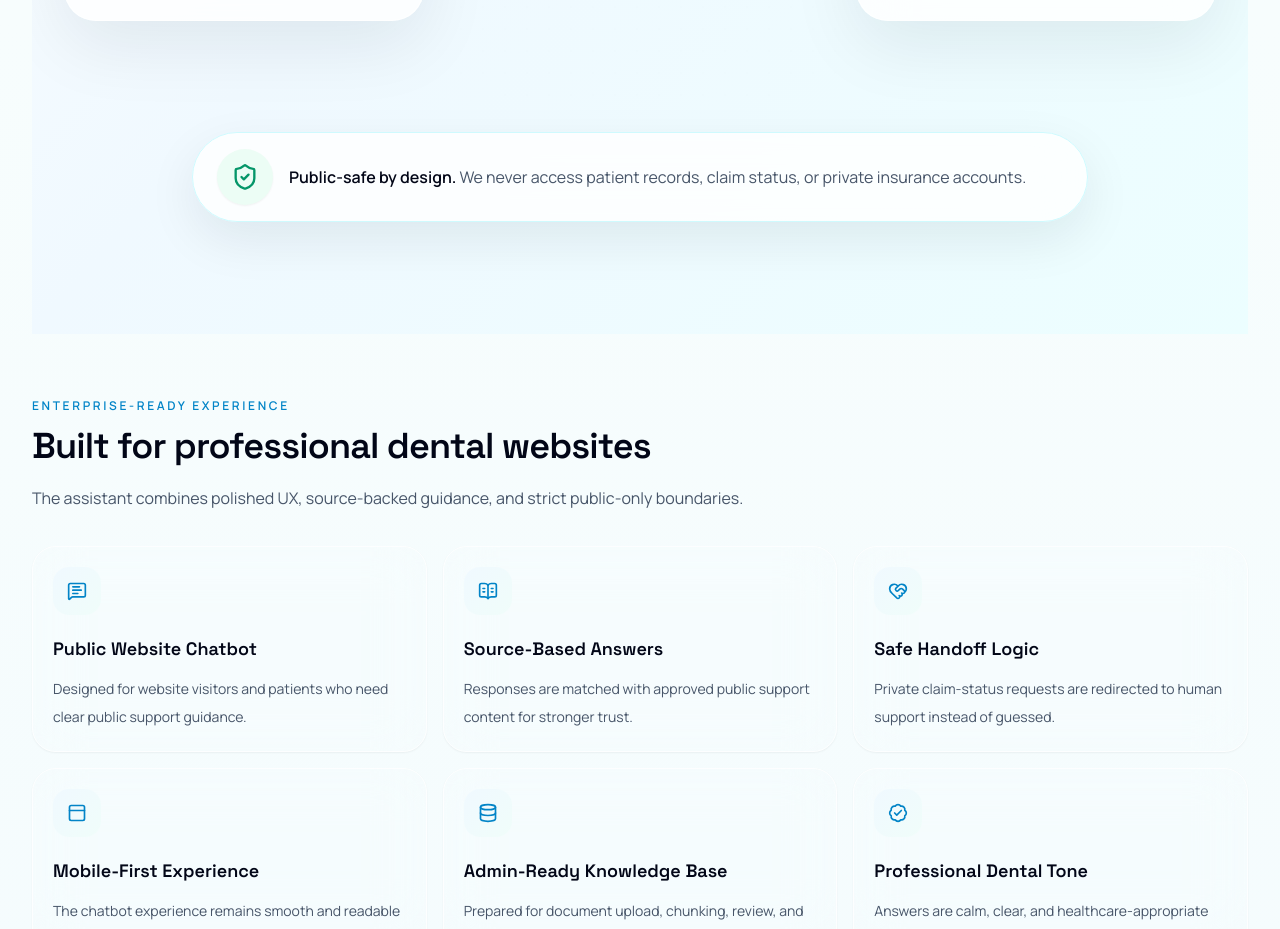
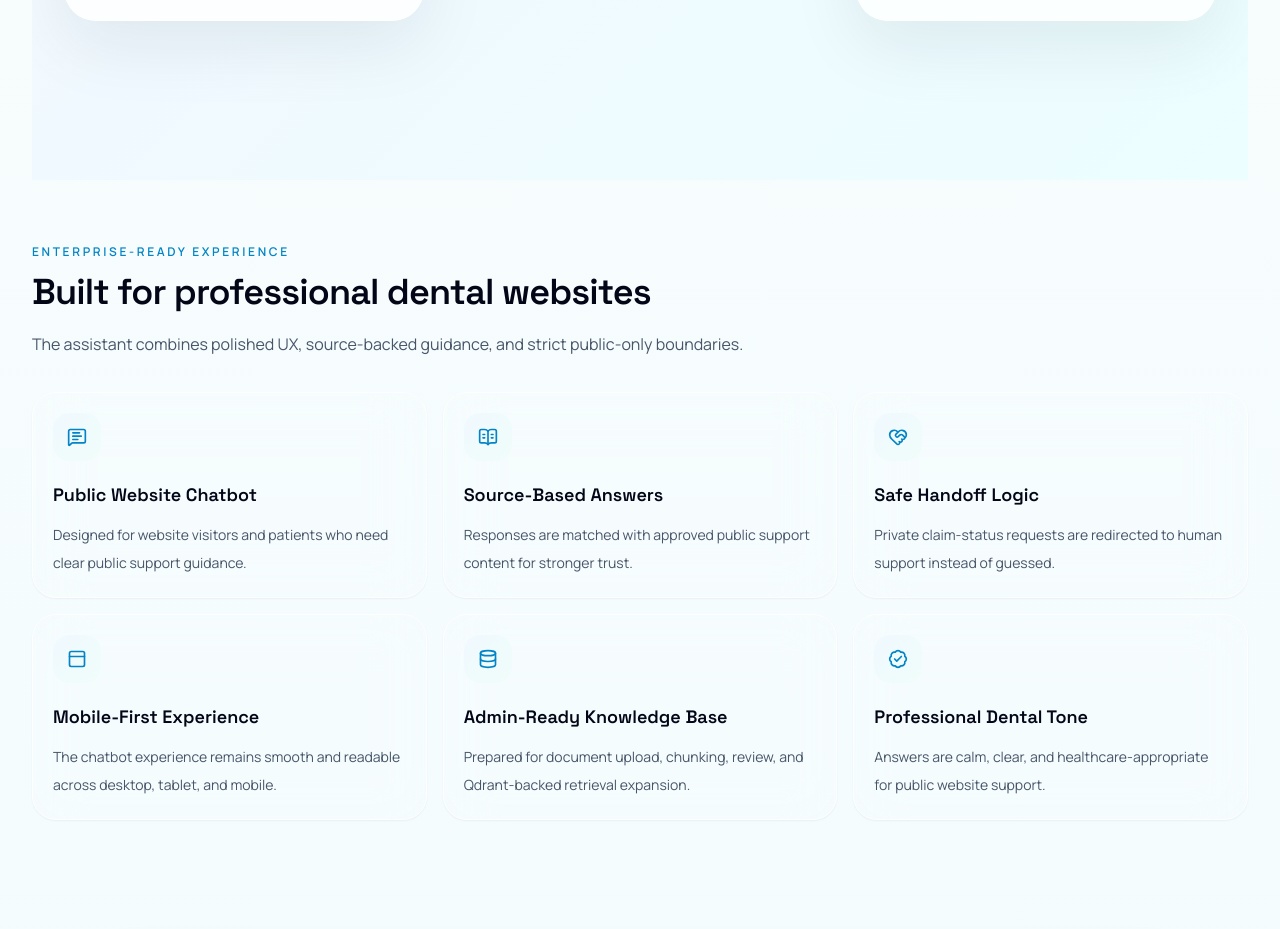
Before and after one commit to syed-daniyalH/Dental-RAG-chatbot, a Next.js app: page / in a window 1280 px wide. Shown: the part 3437-4366 px from the top of the page. Built offline with nearby package versions, Linux system fonts and the light colour scheme.

Commit message:
Remove workflow section badge

```diff
--- a/components/landing/AnimatedWorkflowSection.tsx
+++ b/components/landing/AnimatedWorkflowSection.tsx
@@ -2,7 +2,7 @@
 
 import Image from "next/image";
 import { motion } from "framer-motion";
-import { Bot, ShieldCheck } from "lucide-react";
+import { Bot } from "lucide-react";
 import { AnimatedConnectionLine } from "@/components/landing/AnimatedConnectionLine";
 import { WorkflowNodeCard } from "@/components/landing/WorkflowNodeCard";
 import {
@@ -93,21 +93,6 @@ export function AnimatedWorkflowSection() {
           </div>
         </div>
 
-        <motion.div
-          initial={{ opacity: 0, y: 18 }}
-          whileInView={{ opacity: 1, y: 0 }}
-          viewport={{ once: true, margin: "-80px" }}
-          transition={{ duration: 0.55, delay: 0.16 }}
-          className="mx-auto mt-16 flex max-w-4xl flex-col items-center gap-4 rounded-[1.75rem] border border-cyan-100 bg-white/80 px-6 py-4 text-center shadow-[0_18px_50px_rgba(15,23,42,0.08)] backdrop-blur-xl sm:flex-row sm:rounded-full sm:text-left"
-        >
-          <div className="flex h-14 w-14 shrink-0 items-center justify-center rounded-full bg-emerald-50 text-emerald-600 shadow-sm">
-            <ShieldCheck className="h-7 w-7" />
-          </div>
-          <p className="text-base leading-8 text-slate-600">
-            <span className="font-semibold text-slate-950">Public-safe by design.</span>{" "}
-            We never access patient records, claim status, or private insurance accounts.
-          </p>
-        </motion.div>
       </div>
     </section>
   );
```
